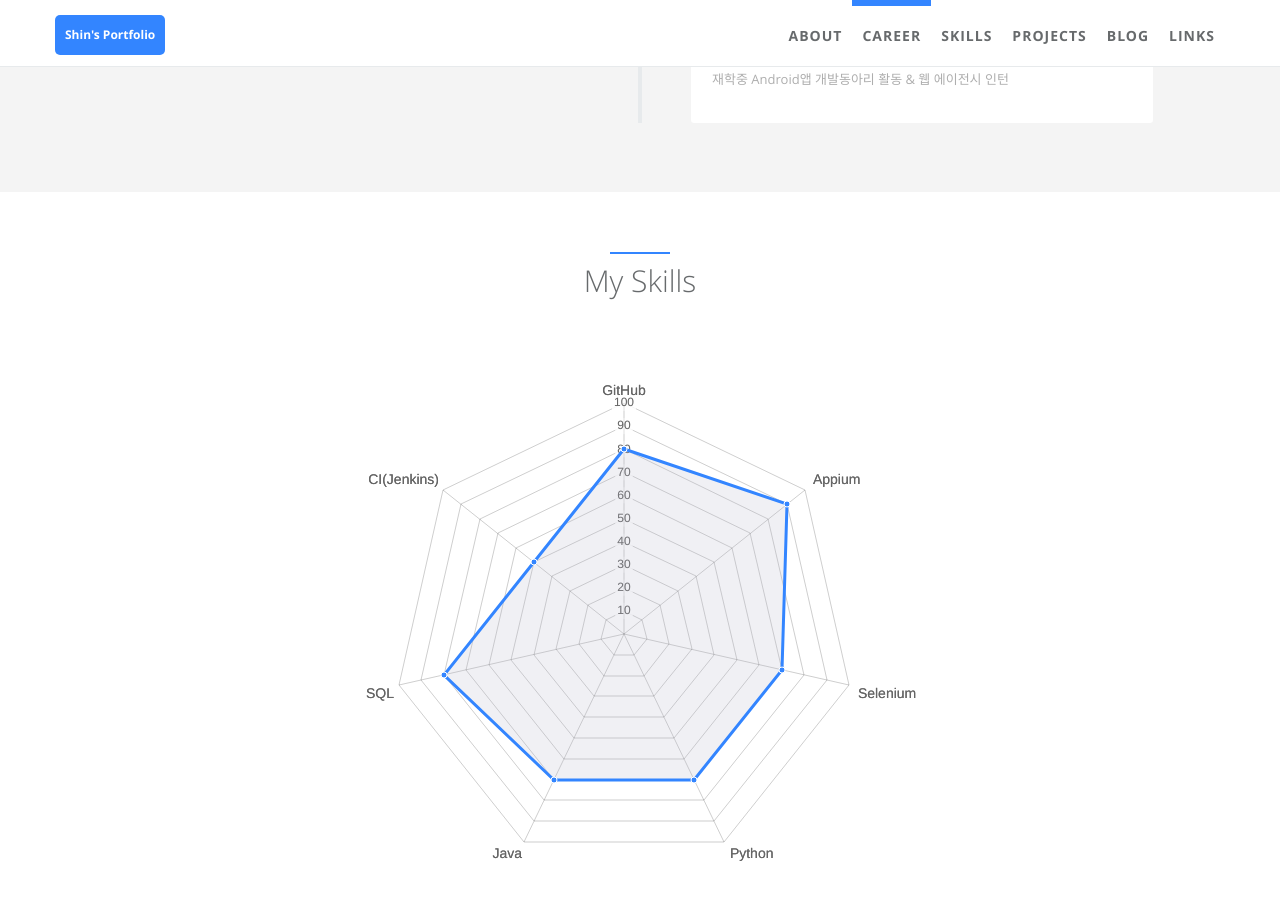
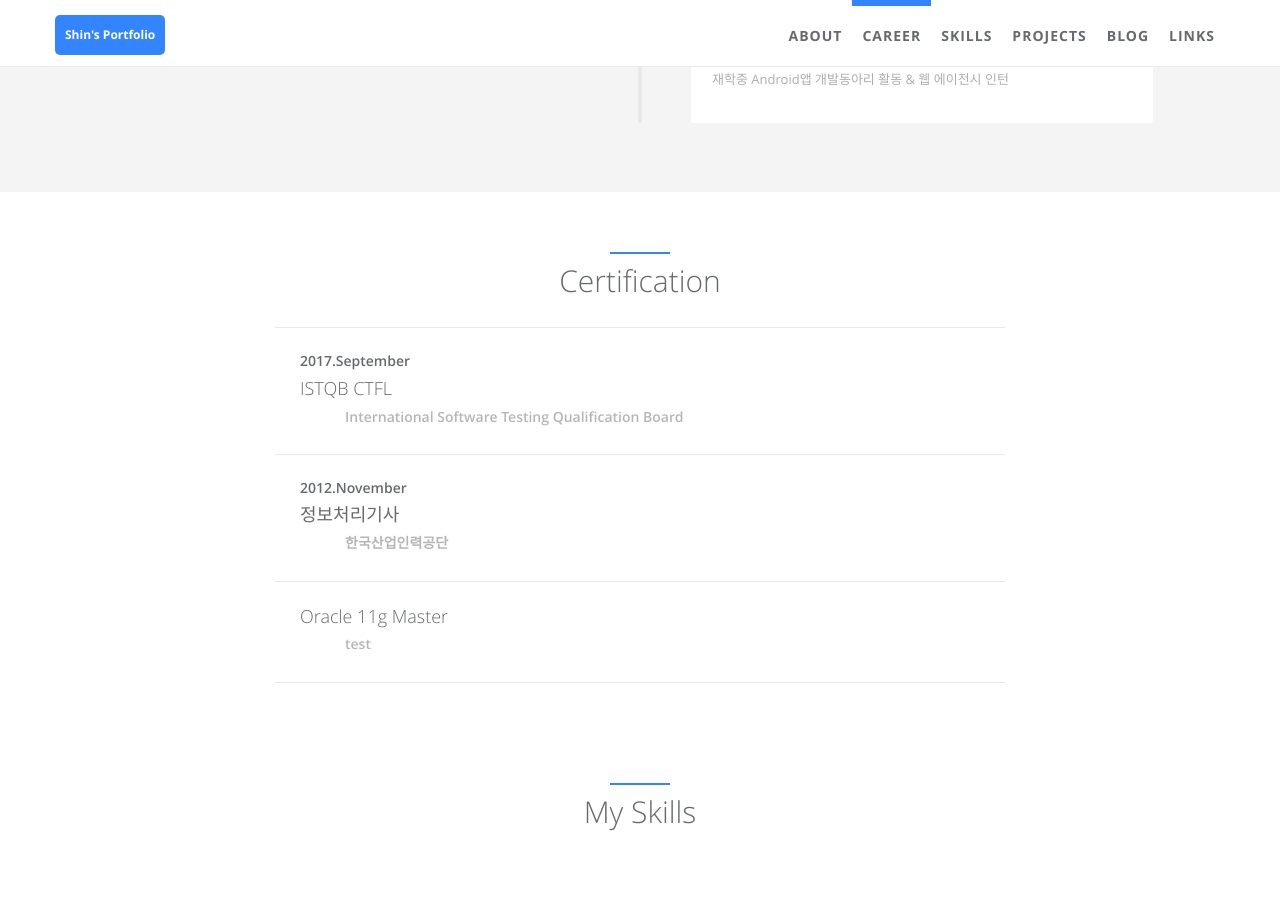
Before and after one commit to shinyeoeun/ShinSeraPortfolio.github.io, a Jekyll site: the page built from index.html, in a window 1280 px wide and 900 px high, scrolled down 2012 px. Built offline with Jekyll 4.4.1, drawn with Linux system fonts in a browser that asks for light colours.

Commit message:
fix contents

```diff
--- a/_includes/sections/skills.html
+++ b/_includes/sections/skills.html
@@ -1,4 +1,66 @@
+
 <div class="container">
+    <div class="row">
+        <div class="col-lg-12 text-center" id="i18_career">
+            <div class="navy-line"></div>
+            <h1><span data-i18n="career.my_career">Certification</span></h1>
+        </div>
+    </div><div class="row">
+    <div class="col-lg-8 col-lg-offset-2">
+        <div class="wrapper wrapper-content animated fadeInRight">
+            <div class="vote-item">
+                <div class="row">
+                    <div class="col-md-10">
+                        <div class="vote-actions">
+                        </div>
+                          <h4>2017.September</h4><h2><span>ISTQB CTFL</span></h2>
+                        <div class="vote-info">
+                          <h4><span>International Software Testing Qualification Board</span></h4>
+                        </div>
+                    </div>
+                    <div class="col-md-2 ">
+                        <div class="vote-icon">
+                            {% if post.icon %}<i class="fa {{ post.icon }}"> </i>{% endif %}
+                        </div>
+                    </div>
+                </div>
+            </div>
+            <div class="vote-item">
+                <div class="row">
+                    <div class="col-md-10">
+                        <div class="vote-actions">
+                        </div>
+                          <h4>2012.November</h4><h2><span>정보처리기사</span></h2>
+                        <div class="vote-info">
+                          <h4><span>한국산업인력공단</span></h4>
+                        </div>
+                    </div>
+                    <div class="col-md-2 ">
+                        <div class="vote-icon">
+                            {% if post.icon %}<i class="fa {{ post.icon }}"> </i>{% endif %}
+                        </div>
+                    </div>
+                </div>
+            </div>
+            <div class="vote-item">
+                <div class="row">
+                    <div class="col-md-10">
+                        <div class="vote-actions">
+                        </div>
+                          <h2><span>Oracle 11g Master</span></h2>
+                        <div class="vote-info">
+                          <h4><span>test</span></h4>
+                        </div>
+                    </div>
+                    <div class="col-md-2 ">
+                        <div class="vote-icon">
+                            {% if post.icon %}<i class="fa {{ post.icon }}"> </i>{% endif %}
+                        </div>
+                    </div>
+                </div>
+            </div>
+        </div>
+    </div>
     <div class="row">
         <div class="col-lg-12 text-center" id="i18_skills">
             <div class="navy-line"></div>
```
